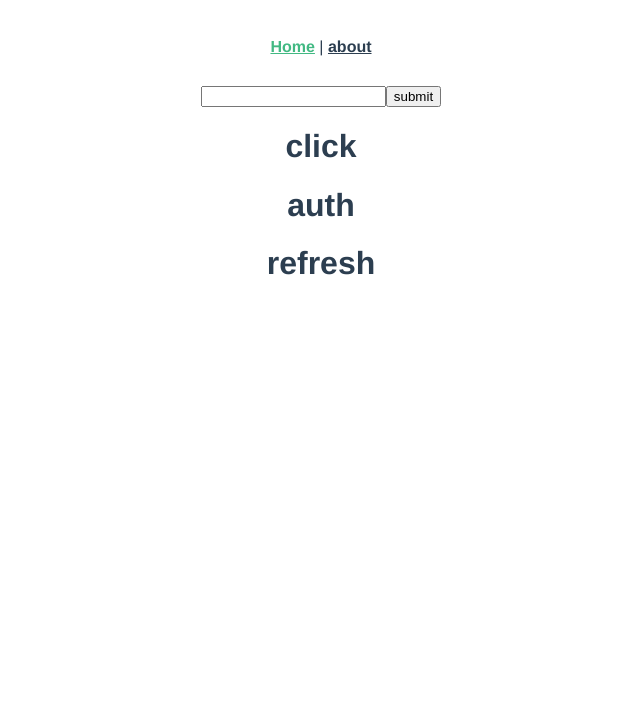
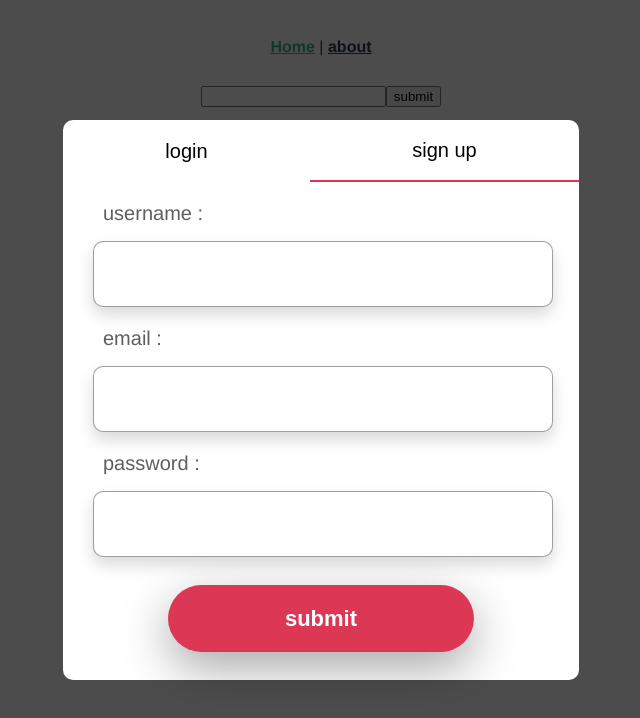
Before and after one commit to amz2694/TinyURL, a Vue app in the folder front/: page /#/ in a window 1280 px wide. Shown: the top 718 px of the page, without its empty margins (319-959 px from the left). Built offline with nearby package versions, Linux system fonts and the light colour scheme.

Commit message:
auth componnet style

```diff
--- a/front/src/components/auth.vue
+++ b/front/src/components/auth.vue
@@ -1,5 +1,11 @@
 <template>
 <div class="register-container">
+    <div class="container">
+        <div class="tabs">
+            <button id="loginTab" class="loginTab" @click="toggleLogin">login</button>
+            <button id="signupTab" class="signupTab border-bottom" @click="toggleSignup">sign up</button>
+        </div>
+        <div class="cart-container">
             <div class="register">
                 <div class="login">
                     <p class="text">username :</p>
@@ -8,18 +14,20 @@
                     <input type="text" class="reg-input" v-model="email">
                     <p class="text">password :</p>
                     <input type="text" class="reg-input" v-model="pass">
-        <p class="err" >خطایی رخ داده لطفا مجددا تلاش کنید</p>
-        <button class='submit' @click="submitRegister">ثبت</button>
+                    <p class="err" >please fill the inputs</p>
+                    <button class='submit' @click="submitRegister">submit</button>
                 </div>
             </div>
-    <div class="auth">
+            <div class="auth none">
                 <div class="login">
                     <p class="text">username :</p>
                     <input type="text" class="reg-input" v-model="username">
                     <p class="text">password :</p>
                     <input type="text" class="reg-input" v-model="pass">
-        <p class="err" >خطایی رخ داده لطفا مجددا تلاش کنید</p>
-        <button class='submit' @click="submitAuth">ثبت</button>
+                    <p class="err2" >please fill the inputs</p>
+                    <button class='submit' @click="submitAuth">submit</button>
+                </div>
+            </div>
         </div>
     </div>
 </div>
@@ -38,7 +46,22 @@ export default {
         }
     },
     methods : {
+        toggleSignup() {
+            document.getElementById('loginTab').classList.remove('border-bottom');
+            document.getElementById('signupTab').classList.add('border-bottom');
+            document.getElementsByClassName('register')[0].classList.remove('none');
+            document.getElementsByClassName('auth')[0].classList.add('none');
+
+        },
+        toggleLogin() {
+            document.getElementById('loginTab').classList.add('border-bottom');
+            document.getElementById('signupTab').classList.remove('border-bottom');
+            document.getElementsByClassName('auth')[0].classList.remove('none');
+            document.getElementsByClassName('register')[0].classList.add('none');
+
+        },
         async submitRegister() {
+            if (this.username.length || this.email.length || this.pass.length) {
             const registerData = {
                 user : this.username,
                 email : this.email,
@@ -57,8 +80,12 @@ export default {
                         console.log(err);
                     }
                 })
+            } else {
+                document.getElementsByClassName('err')[0].style.display = "block";
+            }
         },
         async submitAuth() {
+            if (this.username.length || this.email.length || this.pass.length) {
             const authData = {
                 user : this.username,
                 pwd : this.pass
@@ -76,202 +103,15 @@ export default {
                         console.log(err);
                     }
                 })
+            } else {
+                document.getElementsByClassName('err2')[0].style.display = "block";
             }
+        }
+
     }
 }
 </script>
 
-<style>
-.login {
-    width: 616px;
-    background: white;
-    border-radius: 10px;
-    text-align: right;
-    /* display: none; */
-}
+<style src="../style/auth.css">
 
-.phone {
-    display: block;
-}
-
-.register-container {
-    position: fixed;
-    top: 0;
-    right: 0;
-    left: 0;
-    bottom: 0;
-    background: rgba(0, 0, 0, 0.7);
-    display: flex;
-    justify-content: center;
-    align-items: center;
-    padding: 35px 0;
-}
-
-.title {
-    margin-top: 33px;
-    margin-right: 28px;
-    font-weight: 500px;
-    font-size: 30px;
-    color: #282828;
-}
-
-.text {
-    margin-top: 20px;
-    margin-right: 40px;
-    margin-bottom: 0;
-    font-size: 20px;
-    color: rgba(0, 0, 0, 0.63);
-}
-
-.reg-input {
-    padding-right: 3%;
-    margin-top: 16px;
-    margin-right: 30px;
-    width: 536px;
-    height: 62px;
-    border: 1px solid rgba(0, 0, 0, 0.38);
-    border-radius: 10px;
-    direction: rtl;
-    font-size: 20px;
-    box-shadow: 0 .5rem 1rem rgba(0, 0, 0, .15);
-}
-
-.carin-container {
-    direction: rtl;
-    display: flex;
-    width: 100%;
-    justify-content: flex-start;
-    flex-wrap: wrap;
-}
-
-.car-input {
-    background-color: #FFFFFF;
-    padding-right: 3%;
-    margin-top: 16px;
-    margin-right: 30px;
-    width: 260px;
-    height: 62px;
-    border: 1px solid rgba(0, 0, 0, 0.38);
-    border-radius: 10px;
-    direction: rtl;
-    font-size: 20px;
-    box-shadow: 0 .5rem 1rem rgba(0, 0, 0, .15);
-}
-
-.err {
-    margin-top: 8px;
-    margin-right: 40px;
-    font-size: 18px;
-    color: #DC3755;
-    display: none;
-}
-
-.privacy {
-    margin-top: 22px;
-    margin-right: 40px;
-    margin-bottom: 0;
-    font-size: 20px;
-    color: rgba(0, 0, 0, 0.8);
-}
-
-.submit {
-    width: 306px;
-    height: 67px;
-    background: #0054A6;
-    border-radius: 50px;
-    border: none;
-    margin: 18px 155px;
-    color: white;
-    font-weight: bold;
-    font-size: 22px;
-    box-shadow: 0 1rem 3rem rgb(0, 0, 0, 0.35)
-}
-
-.edit-text {
-    margin-top: 18px;
-    margin-right: 8px;
-    font-size: 20px;
-    color: rgba(0, 0, 0, 0.63);
-}
-
-.edit-icon {
-    margin-top: 27px;
-    margin-right: 40px;
-}
-
-.resend-container {
-    direction: rtl;
-    display: flex;
-    justify-content: space-between;
-}
-
-.msg {
-    margin-top: 18px;
-    margin-right: 8.5%;
-}
-
-.resendbut-container{
-    margin-top: 18px;
-    margin-left: 8.5%;
-}
-
-.timer {
-    margin-right: 10px;
-}
-
-.resend {
-    cursor: not-allowed;
-    background-color: white;
-    border: none;
-    color: #696969;
-}
-
-.active {
-    cursor: pointer;
-    color: #0054A6;
-}
-
-.forgot {
-    margin-top: 38px;
-    margin-bottom: 0;
-    text-align: center;
-    font-weight: bold;
-    font-size: 20px;
-    color: #2EA49F;
-}
-
-@media screen and (max-width: 768px) {
-    .login {
-        width: 90%;
-        background: white;
-        border-radius: 10px;
-        text-align: right;
-        display: none;
-    }
-    .phone {
-        display: block;
-    }
-    .carin-container {
-        width: 100%;
-    }
-    .select-container {
-        width: 100%;
-    }
-    .car-input {
-        width: 83%;
-        margin: 16px 8.5%;
-    }
-    .reg-input {
-        width: 80%;
-        margin: 16px 8.5%;
-    }
-    .submit {
-        width: 50%;
-        margin: 16px 25%;
-        font-size: 18px;
-    }
-    .text {
-        margin-top: 20px;
-    }
-}
 </style>
--- /dev/null
+++ b/front/src/style/auth.css
@@ -0,0 +1,119 @@
+.container {
+    display: flex;
+    flex-direction: column;
+    justify-content: stretch;
+}
+
+.tabs {
+    display: flex;
+    flex-direction: row;
+    justify-content: stretch;
+    margin: 0;
+    flex-grow: 1;
+}
+
+.loginTab,
+.signupTab {
+    flex-grow: 1;
+    border: none;
+    border-radius:none ;
+    height: 62px;
+    background-color: #FFFFFF;
+    cursor: pointer;
+    font-size: 20px;
+    border-radius: 10px 0 0 0;
+}
+
+.signupTab {
+    border-radius:  0 10px 0 0;
+}
+
+.border-bottom {
+    border-bottom: solid 2px #DC3755;
+}
+
+.cart-container {
+    margin: 0;
+    padding: 0;
+}
+
+.login {
+    width: 516px;
+    background: white;
+    border-radius: 0 0 10px 10px;
+    text-align: left;
+}
+
+
+.auth,
+.register {
+    display: block;
+}
+
+.none {
+    display: none !important;
+}
+.register-container {
+    position: fixed;
+    top: 0;
+    right: 0;
+    left: 0;
+    bottom: 0;
+    background: rgba(0, 0, 0, 0.7);
+    display: flex;
+    justify-content: center;
+    align-items: center;
+    padding: 35px 0;
+}
+
+.text {
+    margin-top: 0;
+    padding-top: 20px;
+    margin-left: 40px;
+    margin-bottom: 0;
+    font-size: 20px;
+    color: rgba(0, 0, 0, 0.63);
+}
+
+.reg-input {
+    padding-left: 3%;
+    margin-top: 16px;
+    margin-left: 30px;
+    width: 441px;
+    height: 62px;
+    border: 1px solid rgba(0, 0, 0, 0.38);
+    border-radius: 10px;
+    direction: ltr;
+    font-size: 20px;
+    box-shadow: 0 .5rem 1rem rgba(0, 0, 0, .15);
+}
+
+.err,
+.err2 {
+    margin-top: 0;
+    padding-top: 20px;
+    margin-left: 40px;
+    margin-bottom: 0;
+    font-size: 18px;
+    color: #DC3755;
+    display: none;
+}
+
+.submit {
+    width: 306px;
+    height: 67px;
+    background: #DC3755;
+    border-radius: 50px;
+    border: none;
+    margin: 28px 105px;
+    color: white;
+    font-weight: bold;
+    font-size: 22px;
+    box-shadow: 0 1rem 3rem rgb(0, 0, 0, 0.35);
+    cursor: pointer;
+}
+
+.msg {
+    margin-top: 18px;
+    margin-right: 8.5%;
+}
--- a/front/src/views/Home.vue
+++ b/front/src/views/Home.vue
@@ -3,9 +3,6 @@
     <auth @auth="setToken" v-if="showAuth" />
    <input type="text" name="getURL" id="getURL" v-model="url">
    <button @click="checkToken">submit</button>
-   <h1 @click="mmd">click</h1>
-   <h1 @click="mmauth">auth</h1>
-   <h1 @click="mmref">refresh</h1>
   </div>
 </template>
 
@@ -21,7 +18,7 @@ export default {
       url : '',
       short : '',
       accessToken : '',
-      showAuth : false
+      showAuth : true
     }
   },
   methods : {
```
Lines whose indentation alone changed are shown as unchanged.
